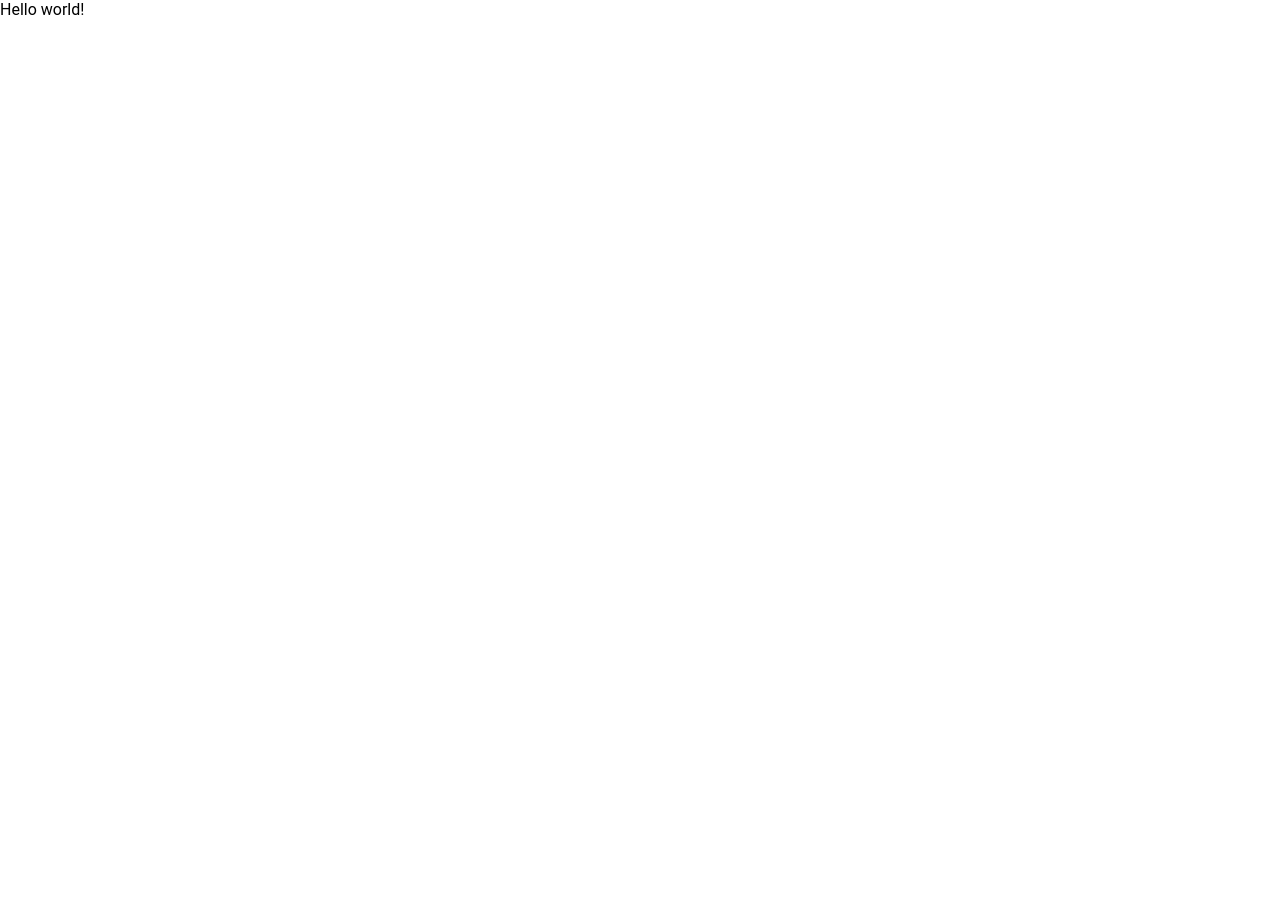
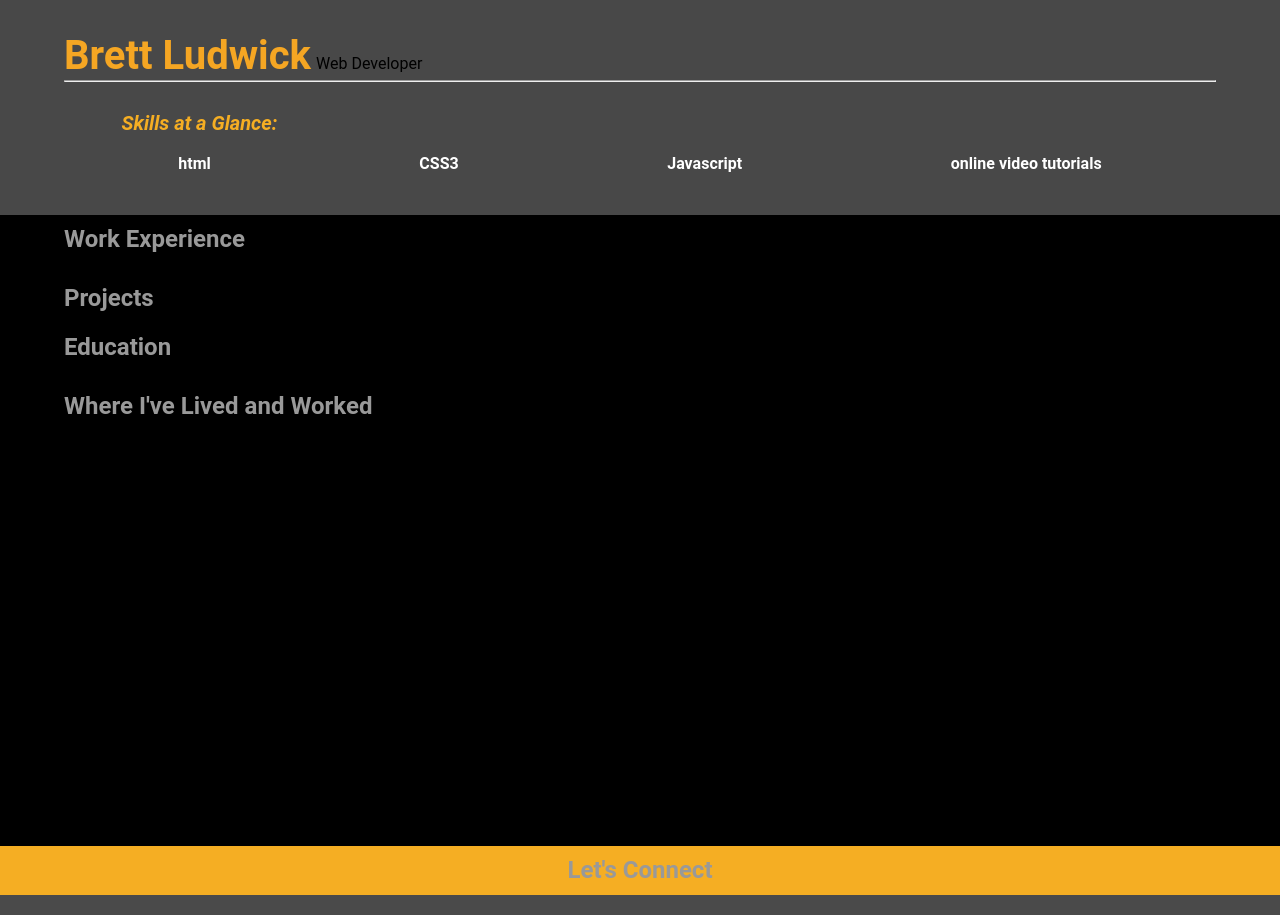
Before and after one commit to SurfingFool/resume, a plain HTML site: page index.html in a window 1280 px wide. Before the commit the page ends 800 px from the top, so only its background shows below. Drawn offline with Linux system fonts and the light colour scheme.

Commit message:
Added JSons

```diff
--- a/index.html
+++ b/index.html
@@ -52,7 +52,6 @@ need to load. You'll see a lot of <link>s to CSS files for styles and
 </head>
 <body unresolved>
   <div id="main">
-    Hello world!   <!-- You'll be deleting this line in the course -->
 
     <!--
     Everything from here to the <script> tag below is the skeleton of your
@@ -121,19 +120,19 @@ need to load. You'll see a lot of <link>s to CSS files for styles and
       document.getElementById('header').style.display = 'none';
     }
     if(document.getElementsByClassName('work-entry').length === 0) {
-      document.getElementById('workExperience').style.display = 'none';
+      document.getElementById('workExperience').style.backgroundColor = 'black';
     }
     if(document.getElementsByClassName('project-entry').length === 0) {
-      document.getElementById('projects').style.display = 'none';
+      document.getElementById('projects').style.backgroundColor = 'black';
     }
     if(document.getElementsByClassName('education-entry').length === 0) {
-      document.getElementById('education').style.display = 'none';
+      document.getElementById('education').style.backgroundColor = 'black';
     }
     if(document.getElementsByClassName('flex-item').length === 0) {
       document.getElementById('letsConnect').style.display = 'none';
     }
     if(document.getElementById('map') === null) {
-      document.getElementById('mapDiv').style.display = 'none';
+      document.getElementById('mapDiv').style.backgroundColor = 'black';
     }
   </script>
 </body>
--- a/js/resumeBuilder.js
+++ b/js/resumeBuilder.js
@@ -0,0 +1,130 @@
+var formattedName = HTMLheaderName.replace("%data%", "Brett Ludwick");
+
+var role = "Web Developer";
+var formattedRole = HTMLheaderRole.replace("%data%", role);
+
+$("#header").prepend(formattedRole);
+$("#header").prepend(formattedName);
+
+// works up until here
+
+var bio = {
+    "name": "Brett Ludwick",
+    "role": "Web Developer",
+    "contacts": {
+        "mobile": "555-555-5555",
+        "email": "brettludwick@science.com",
+        "github": "SurfingFool",
+        "twitter": "@brettlud",
+        "location": "San Marcos, CA"
+    },
+    "welcomeMessage": "Welcome to my Resume page!",
+    "skills": [
+        "html",
+        "CSS3",
+        "Javascript",
+        "online video tutorials"
+        ],
+    "biopic": "images/fry.jpg"
+}
+
+var education = {
+	"schools": [
+	    {
+		    "name": "California State University San Marcos",
+		    "location": "San Marcos, CA",
+		    "degree": "Multiple Subject Teaching Credential",
+		    "majors": [
+		        "Teaching Credential"
+		    ],
+		    "dates": 2000,
+		    "url": "http://californiacredentials.com"
+	    },
+	    {
+		    "name": "San Diego State University",
+		    "location": "San Diego, CA",
+		    "degree": "B.A. Physical Education",
+		    "majors": [
+		        "Physical Education",
+		        "Science Minor"
+		    ],
+		    "dates": 1996,
+		    "url": "http://SDSU.com"
+	    }
+	],
+	"onlineCourses": [
+	    {
+	    	"title": "Front-end Web Developer",
+	    	"school": "Udacity",
+	    	"dates": "2015",
+	    	"url": "http://www.udacity.com/course/ud804"
+	    },
+	    {
+	    	"title": "Internet Emphasis in Graphic Communication",
+	    	"school": "Palomar College",
+	    	"dates": 2013-2015,
+	    	"url": "http://www.palomar.edu"
+	    }
+	]
+}
+
+var work = {
+	"jobs": [
+		{
+			"employer": "Carlsbad Unified School District",
+			"title": "Science Teacher",
+			"location": "123 Blackberry Way, Carlsbad, CA",
+			"dates": 2014-2016,
+			"description": "Taught K-5 hands-on science"
+		},
+		{
+			"employer": "Escondido Charter High School District",
+			"title": "Science Teacher",
+			"location": "123 E. Valley Pkwy, Escondido, CA",
+			"dates": 2007-2014,
+			"description": "Taught 7-8 science through an online hybrid program."
+		},
+		{
+			"employer": "Escondido Union School District",
+			"title": "Science/Woodshop Teacher",
+			"location": "456 Rind Street, Escondido, CA",
+			"dates": 2000-2007,
+			"description": "Taught 7-8 science through an online hybrid program."
+		}
+	]
+}
+
+var projects = {
+	"projects": [
+		{
+			"title": "Project 1",
+			"dates": 2015,
+			"description": "Check this out!",
+			"images": ["", "", ""]
+		},
+		{
+			"title": "Project 2",
+			"dates": 2015,
+			"description": "Check this out!",
+			"images": ["", "", ""]
+		},
+		{
+			"title": "Project 3",
+			"dates": 2015,
+			"description": "Check this out!",
+			"images": ["", "", ""]
+		}
+	]
+}
+
+if (bio.skills.length > 0) {
+	$("#header").append(HTMLskillsStart);
+	var formattedSkill = HTMLskills.replace("%data%", bio.skills[0]);
+	$("#skills").append(formattedSkill);
+	var formattedSkill = HTMLskills.replace("%data%", bio.skills[1]);
+	$("#skills").append(formattedSkill);
+	var formattedSkill = HTMLskills.replace("%data%", bio.skills[2]);
+	$("#skills").append(formattedSkill);
+	var formattedSkill = HTMLskills.replace("%data%", bio.skills[3]);
+	$("#skills").append(formattedSkill);
+}
```
